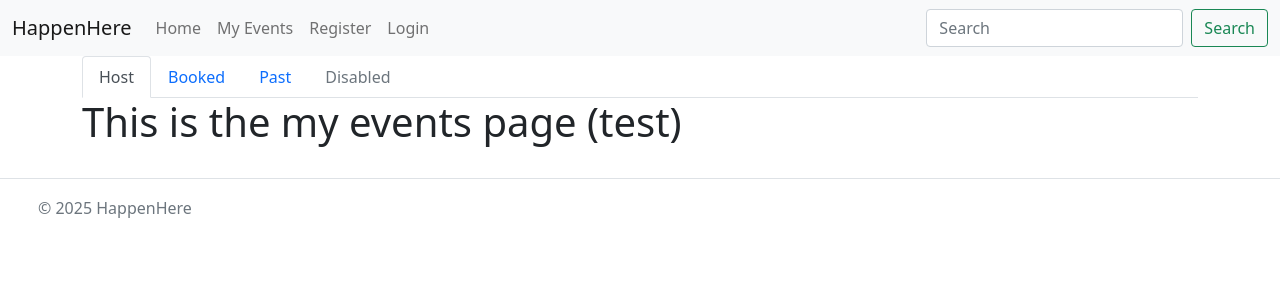
After one commit to KoroYsabela/happen-here-capstone, a Django app: template myevents/templates/myevents/my_events.html in a window 1280 px wide. The commit adds this page. Shown: the top 300 px of the page. Run offline with Django 4.2, Linux system fonts and the light colour scheme; the template is opened without the code that fills it, so the values that code supplies are empty; some libraries are stand-ins or nearby versions.

Commit message:
add: my events tabs

```diff
--- a/config/urls.py
+++ b/config/urls.py
@@ -20,6 +20,7 @@ from django.urls import path, include
 urlpatterns = [
     path("accounts/", include("allauth.urls")),
     path('admin/', admin.site.urls),
+    path("myevents/", include('myevents.urls'), name="myevents-urls"),
     path('summernote/', include('django_summernote.urls')),
-    path("", include('events.urls'), name="event-urls")
+    path("", include('events.urls'), name="event-urls"),
 ]
--- /dev/null
+++ b/myevents/templates/myevents/my_events.html
@@ -0,0 +1,34 @@
+{% extends "base.html" %}
+{% load static %}
+{% load crispy_forms_tags %}
+
+
+{% block content %}
+
+<div class="container">
+    <div class="row">
+        <div id="myevents-tabs">
+            <ul class="nav nav-tabs">
+                <li class="nav-item">
+                    <a class="nav-link active" aria-current="page" href="#">Host</a>
+                </li>
+                <li class="nav-item">
+                    <a class="nav-link" href="#">Booked</a>
+                </li>
+                <li class="nav-item">
+                    <a class="nav-link" href="#">Past</a>
+                </li>
+                <li class="nav-item">
+                    <a class="nav-link disabled" href="#" tabindex="-1" aria-disabled="true">Disabled</a>
+                </li>
+            </ul>
+        </div>
+
+        <div>
+            <h1>This is the my events page (test)</h1>
+        </div>
+
+    </div>
+</div>
+
+{% endblock %}
--- /dev/null
+++ b/myevents/urls.py
@@ -0,0 +1,6 @@
+from . import views
+from django.urls import path
+
+urlpatterns = [
+    path('', views.myevents_page, name='myevents'),
+]
--- a/requirements.txt
+++ b/requirements.txt
@@ -4,12 +4,14 @@ certifi==2025.10.5
 cffi==2.0.0
 charset-normalizer==3.4.4
 cloudinary==1.36.0
+crispy-bootstrap5==0.7
 cryptography==46.0.3
 defusedxml==0.7.1
 dj-database-url==0.5.0
 dj3-cloudinary-storage==0.0.6
 Django==4.2.25
 django-allauth==0.57.2
+django-crispy-forms==2.4
 django-summernote==0.8.20.0
 gunicorn==20.1.0
 idna==3.11
--- a/templates/base.html
+++ b/templates/base.html
@@ -1,6 +1,7 @@
 {% load static %}
 
 {% url 'home' as home_url %}
+{% url 'myevents' as myevents_url %}
 {% url 'account_login' as login_url %}
 {% url 'account_signup' as signup_url %}
 {% url 'account_logout' as logout_url %}
@@ -45,7 +46,8 @@
                             href="{% url 'home' %}">Home</a>
                     </li>
                     <li class="nav-item">
-                        <a class="nav-link" href="#">My Events</a>
+                        <a class="nav-link {% if request.path == myevents_url %}active" aria-current="page{% endif %}"
+                            href="{% url 'myevents' %}">My Events</a>
                     </li>
                     {% if user.is_authenticated %}
                     <li class="nav-item">
```
Also changed, not shown: config/settings.py (+13 -0 lines), myevents/forms.py (added, +10 -0 lines), myevents/views.py (+9 -0 lines).
